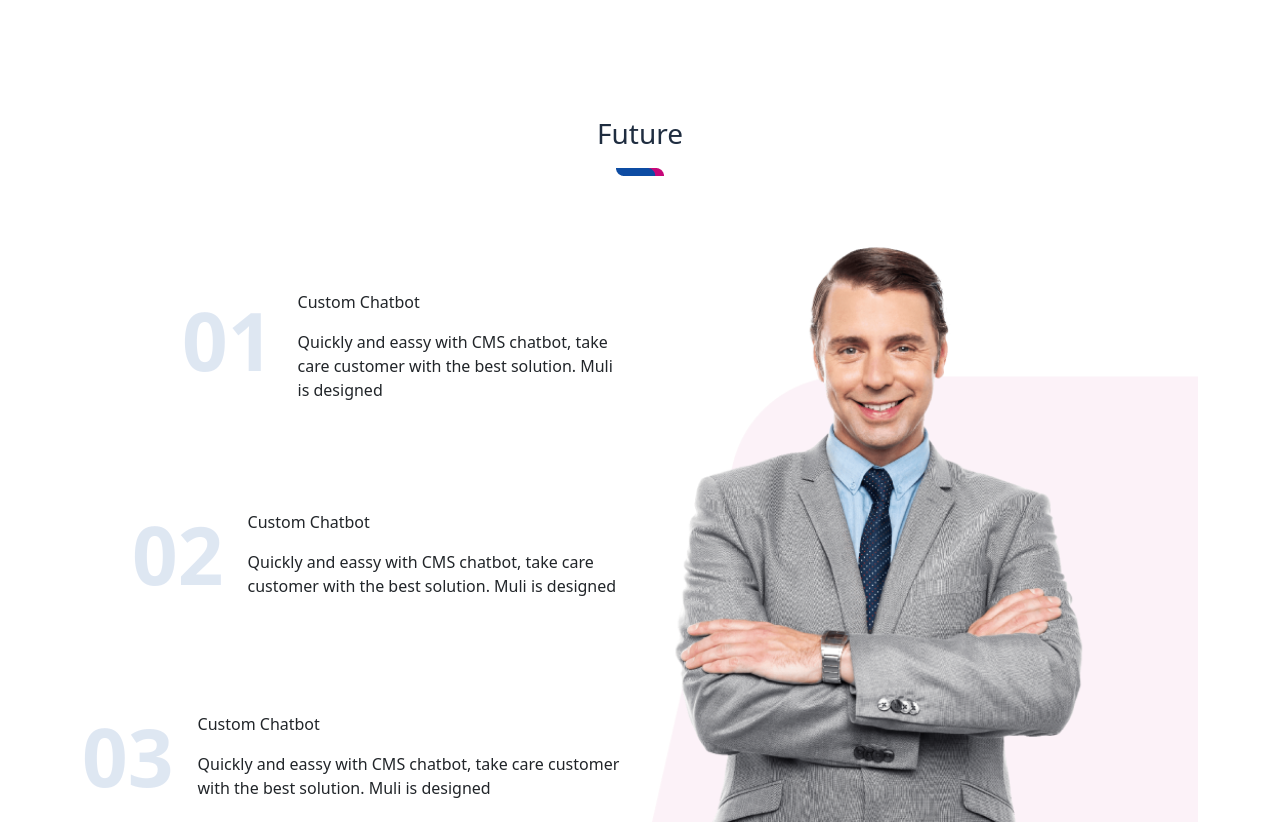
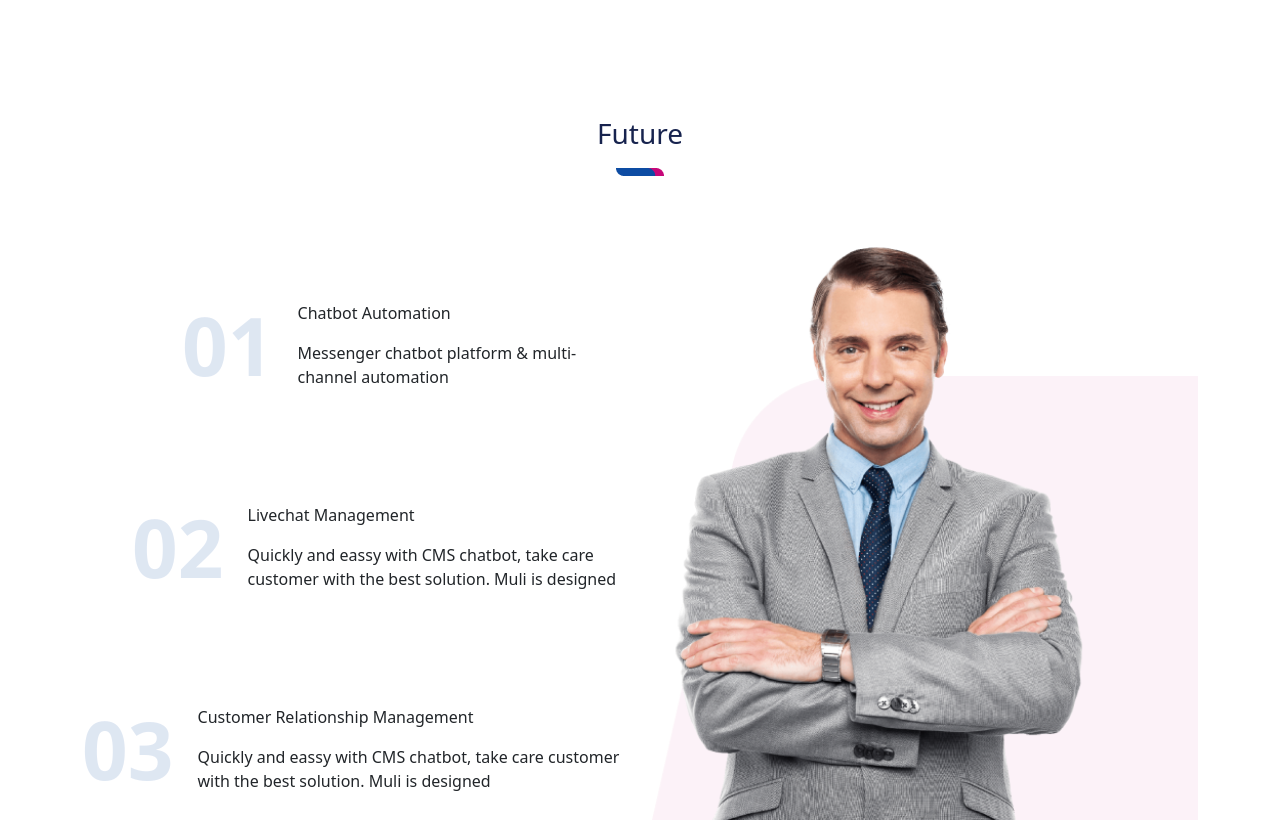
Before and after one commit to phamthaiwork/vik, a plain HTML site: page index.html in a window 1280 px wide. Shown: the part 1369-2194 px from the top of the page. Drawn offline with nearby package versions, Linux system fonts and the light colour scheme.

Commit message:
dev-thai vik.vn

```diff
--- a/index.html
+++ b/index.html
@@ -174,15 +174,14 @@
               <div class="text-content d-flex">
                 <p class="text-content-number">01</p>
                 <div class="text-content-text d-flex flex-column justify-content-center">
-                  <p class="text-content-title">Custom Chatbot</p>
-                  <p class="text-content-desc">Quickly and eassy with CMS chatbot, take care customer with the best
-                    solution. Muli is designed</p>
+                  <p class="text-content-title">Chatbot Automation</p>
+                  <p class="text-content-desc">Messenger chatbot platform & multi-channel automation</p>
                 </div>
               </div>
               <div class="text-content d-flex">
                 <p class="text-content-number">02</p>
                 <div class="text-content-text d-flex flex-column justify-content-center">
-                  <p class="text-content-title">Custom Chatbot</p>
+                  <p class="text-content-title">Livechat Management</p>
                   <p class="text-content-desc">Quickly and eassy with CMS chatbot, take care customer with the best
                     solution. Muli is designed</p>
                 </div>
@@ -190,7 +189,7 @@
               <div class="text-content d-flex">
                 <p class="text-content-number">03</p>
                 <div class="text-content-text d-flex flex-column justify-content-center">
-                  <p class="text-content-title">Custom Chatbot</p>
+                  <p class="text-content-title">Customer Relationship Management</p>
                   <p class="text-content-desc">Quickly and eassy with CMS chatbot, take care customer with the best
                     solution. Muli is designed</p>
                 </div>
@@ -272,16 +271,15 @@
             <div class="col-lg-6">
               <div class="content-text">
                 <p class="content-text-title">Chatbot Automation</p>
-                <p class="content-text-desc">Quickly and eassy with CMS chatbot, take care customer with the best
-                  solution. Muli is designed mainly for use as a display</p>
+                <p class="content-text-desc">Messenger chatbot platform & multi-channel automation</p>
                 <div class="d-flex">
                   <div>
-                    <p class="content-text-title">Custom Chatbot</p>
-                    <p class="content-text-desc">Quickly and eassy with CMS chatbot, take care customer</p>
+                    <p class="content-text-title">Free Document</p>
+                    <p class="content-text-desc">Document, video, course beginner to advanced</p>
                   </div>
                   <div>
-                    <p class="content-text-title">Custom Chatbot</p>
-                    <p class="content-text-desc">Quickly and eassy with CMS chatbot, take care customer</p>
+                    <p class="content-text-title">Easy to use</p>
+                    <p class="content-text-desc">Easy to access and use with all audiences</p>
                   </div>
                 </div>
               </div>
@@ -328,15 +326,14 @@
             <div class="col-lg-6">
               <div class="content-text">
                 <p class="content-text-title">Order Management</p>
-                <p class="content-text-desc">Quickly and eassy with CMS chatbot, take care customer with the best
-                  solution. Muli is designed mainly for use as a display</p>
+                <p class="content-text-desc">Automation Business Solution</p>
                 <div class="d-flex">
                   <div>
-                    <p class="content-text-title">Custom Chatbot</p>
+                    <p class="content-text-title">Auto Operation</p>
                     <p class="content-text-desc">Quickly and eassy with CMS chatbot, take care customer</p>
                   </div>
                   <div>
-                    <p class="content-text-title">Custom Chatbot</p>
+                    <p class="content-text-title">Automatically take care of old customers</p>
                     <p class="content-text-desc">Quickly and eassy with CMS chatbot, take care customer</p>
                   </div>
                 </div>
@@ -351,16 +348,15 @@
             <div class="col-lg-6">
               <div class="content-text">
                 <p class="content-text-title">Support Plugin</p>
-                <p class="content-text-desc">Quickly and eassy with CMS chatbot, take care customer with the best
-                  solution. Muli is designed mainly for use as a display</p>
+                <p class="content-text-desc">Change the user experience of the chatbot messenger</p>
                 <div class="d-flex">
                   <div>
-                    <p class="content-text-title">Custom Chatbot</p>
-                    <p class="content-text-desc">Quickly and eassy with CMS chatbot, take care customer</p>
+                    <p class="content-text-title">Platform</p>
+                    <p class="content-text-desc">One product to many platforms</p>
                   </div>
                   <div>
-                    <p class="content-text-title">Custom Chatbot</p>
-                    <p class="content-text-desc">Quickly and eassy with CMS chatbot, take care customer</p>
+                    <p class="content-text-title">Easy for you</p>
+                    <p class="content-text-desc">3 steps to finish</p>
                   </div>
                 </div>
               </div>
--- a/style.scss
+++ b/style.scss
@@ -1,7 +1,6 @@
 @import url('https://fonts.googleapis.com/css2?family=Inter:wght@100;200;300;400;500;600;700;800;900&display=swap');
 
-$main-color: #1F2D40;
-$secondary-color: #0D4CA3;
+$main-color: #17234e;
 $white-color: #fff;
 
 
@@ -45,7 +44,7 @@ $white-color: #fff;
                 justify-content: center;
                 height: 56px;
                 width: 240px;
-                background-color: $secondary-color;
+                background-color: $main-color;
                 border-radius: 8px;
                 a {
                     color: $white-color;
@@ -162,7 +161,7 @@ $white-color: #fff;
             margin-bottom: 100px;
         }
         :nth-child(odd).content-section {
-            background-image: linear-gradient(to right, $white-color 30%, $secondary-color 30%);
+            background-image: linear-gradient(to right, $white-color 30%, $main-color 30%);
             color: $white-color;
             .content-text {
                 width: 100%;
@@ -244,7 +243,7 @@ $white-color: #fff;
     background-color: $main-color;
     text-align: center;
     .social {
-        border-bottom: 1px #334050 solid;
+        border-bottom: 1px #17234e solid;
         a {
             margin: 0 14px;
             text-decoration: none;
@@ -282,7 +281,7 @@ $white-color: #fff;
         .content {
             :nth-child(odd).content-section {
                 background-image: unset;
-                background-color: $secondary-color;
+                background-color: $main-color;
                 color: $white-color;
                 padding: 50px 0 0 0;
                 .content-image {
@@ -356,7 +355,7 @@ $white-color: #fff;
                     justify-content: center;
                     height: 56px;
                     width: 240px;
-                    background-color: $secondary-color;
+                    background-color: $main-color;
                     border-radius: 8px;
                     a {
                         color: $white-color;
```
Also changed, not shown: style.css, 1 other file.
